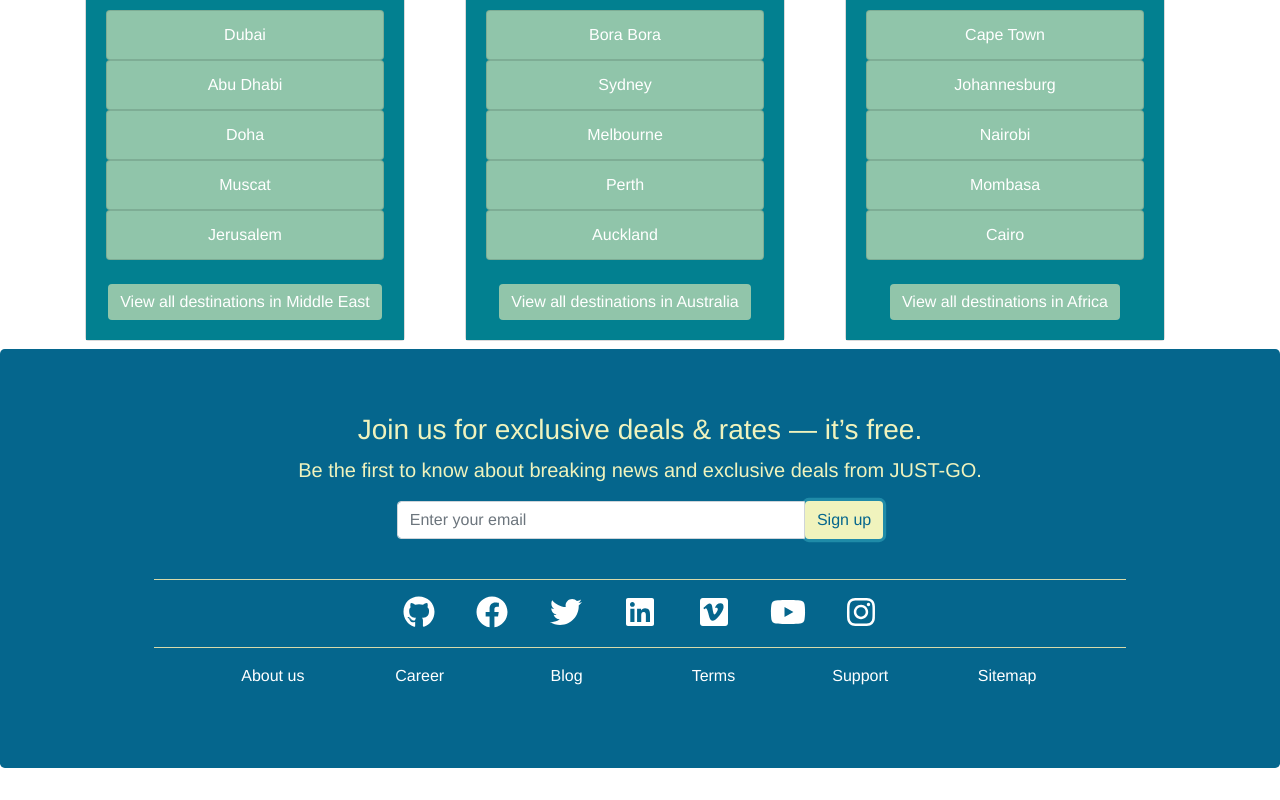
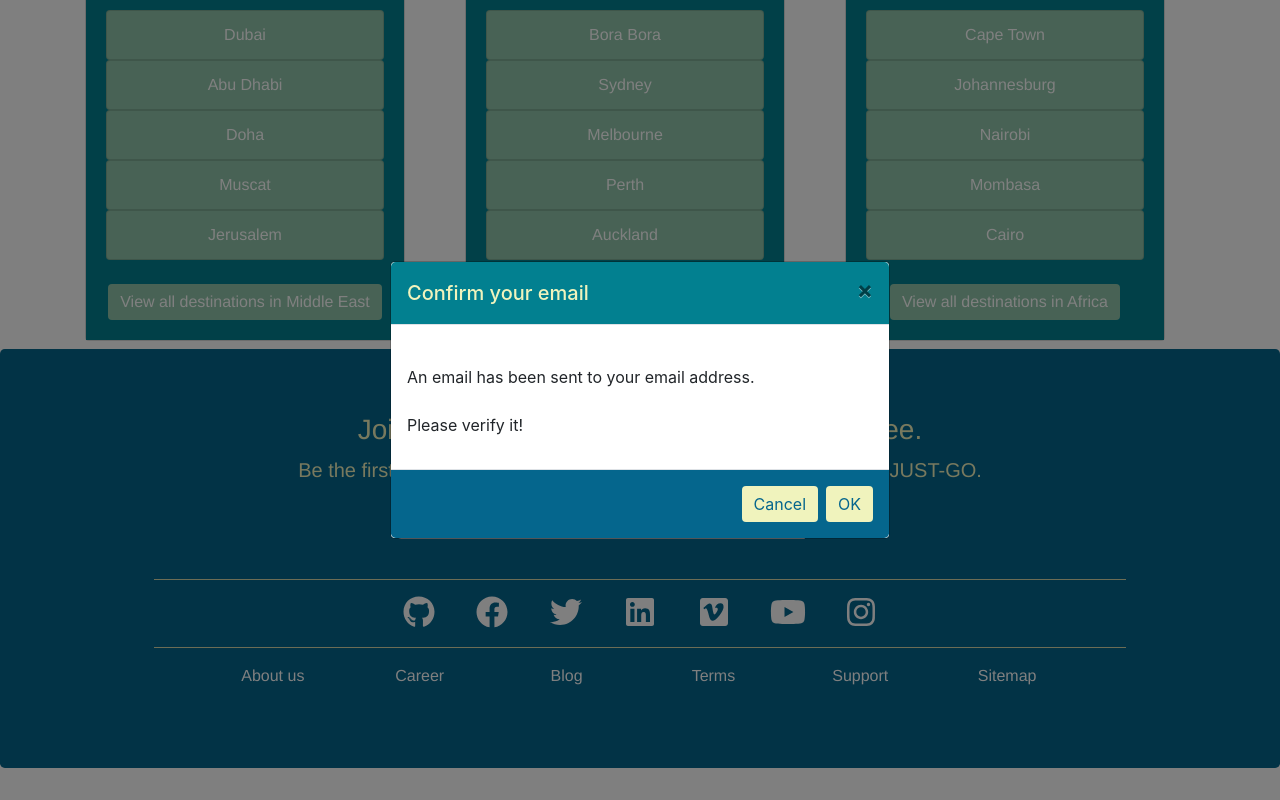
Before and after one commit to devinajaiswal/info6150-spring2020, a Vue app: page / in a window 1280 px wide. Both pictures are taken after a click on the button "Sign up". Shown: the part 2106-2906 px from the top of the page. Built offline with nearby package versions, Linux system fonts and the light colour scheme.

Commit message:
add modal in footjumbotron

```diff
--- a/src/components/Modal.vue
+++ b/src/components/Modal.vue
@@ -1,58 +1,74 @@
 <template>
   <div id="Modal">
-    <b-button v-b-modal.modal-1>Show Group Members</b-button>
-    <b-modal id="modal-1" title="Group Member">
-      <b-table :fields="fields" :items="members">
-        <template v-slot:cell(badge)="data">
-          <!-- <b class="text-info">{{ data.item.text }}</b> -->
-          <b-badge v-bind:variant="data.item.type">{{
-            data.item.text
-          }}</b-badge>
-        </template>
-      </b-table>
+    <b-button v-b-modal.modal-1>Sign up</b-button>
+
+    <b-modal id="modal-1" centered title="Confirm your email">
+      <p class="my-4">An email has been sent to your email address.</p>
+      <p>Please verify it!</p>
     </b-modal>
   </div>
 </template>
 <script>
 export default {
-  name: "Modal",
-  data() {
-    return {
-      fields: ["nuid", "name", "badge"],
-      members: [
-        {
-          nuid: "1492338",
-          name: "Ziyu Zhou",
-          type: "danger",
-          text: "Danger"
-        },
-        {
-          nuid: "1400149",
-          name: "Vaibhavi Khamar",
-          type: "success",
-          text: "Danger"
-        },
-        {
-          nuid: "1472783",
-          name: "Mengqi Wang",
-          type: "success",
-          text: "Environmentally friendly"
-        },
-        {
-          nuid: "1306506",
-          name: "Devina Jaiswal",
-          type: "success",
-          text: "Danger"
-        }
-      ]
-    };
-  }
+  name: "Modal"
+  // data() {
+  //   return {
+  //     fields: ["nuid", "name", "badge"],
+  //     members: [
+  //       {
+  //         nuid: "1492338",
+  //         name: "Ziyu Zhou",
+  //         type: "danger",
+  //         text: "Danger"
+  //       },
+  //       {
+  //         nuid: "1400149",
+  //         name: "Vaibhavi Khamar",
+  //         type: "success",
+  //         text: "Danger"
+  //       },
+  //       {
+  //         nuid: "1472783",
+  //         name: "Mengqi Wang",
+  //         type: "success",
+  //         text: "Environmentally friendly"
+  //       },
+  //       {
+  //         nuid: "1306506",
+  //         name: "Devina Jaiswal",
+  //         type: "success",
+  //         text: "Danger"
+  //       }
+  //     ]
+  //   };
+  // }
 };
 </script>
 <style>
-#Modal {
-  margin-top: 20px;
-  margin-bottom: 20px;
+#Modal button {
+  color: #05668d !important;
+  background-color: #f0f3bd !important;
+  border: none !important;
 }
 
+#modal-1___BV_modal_header_ {
+  color: #f0f3bd;
+  background-color: #028090;
+}
+
+#modal-1___BV_modal_footer_ {
+  color: #f0f3bd;
+  background-color: #05668d;
+}
+
+#modal-1___BV_modal_content_ .btn-primary {
+  color: #05668d;
+  background-color: #f0f3bd;
+  border: none !important;
+}
+#modal-1___BV_modal_content_ .btn-secondary {
+  color: #05668d !important;
+  background-color: #f0f3bd !important;
+  border: none !important;
+}
 </style>
--- a/src/components/Navbar.vue
+++ b/src/components/Navbar.vue
@@ -83,7 +83,7 @@ export default {
   color: #f0f3bd !important;
 }
 .navbar-nav li a:hover {
-  color: #02c39a!important;
+  color: #02c39a !important;
 }
 .dropdown-menu {
   background-color: #028090;
--- a/src/components/home/Carousel.vue
+++ b/src/components/home/Carousel.vue
@@ -101,7 +101,11 @@ export default {
   height: 60%;
 }
 .slideContent {
-  color: #f0f3bd;
+  color: white;
   background: rgba(2, 128, 144, 0.2);
 }
+
+.slideContent h1 {
+  color: #f0f3bd;
+}
 </style>
--- a/src/components/home/FootJumbotron.vue
+++ b/src/components/home/FootJumbotron.vue
@@ -14,7 +14,8 @@
             type="email"
             placeholder="Enter your email"
           ></b-form-input>
-          <b-button variant="info">Sign up</b-button>
+          <!-- <b-button variant="info">Sign up</b-button> -->
+          <Modal />
         </b-input-group>
       </div>
       <br />
@@ -43,8 +44,12 @@
   </div>
 </template>
 <script>
+import Modal from "../Modal.vue";
 export default {
   name: "Jumbotron",
+  components: {
+    Modal
+  },
   data() {
     return {
       outLinks: [
--- a/src/components/home/HeadJumbotron.vue
+++ b/src/components/home/HeadJumbotron.vue
@@ -52,7 +52,7 @@ export default {
   background-color: #f0f3bd;
 }
 
-button {
+#head button {
   color: #05668d !important;
   background-color: #f0f3bd !important;
   border: none !important;
```
